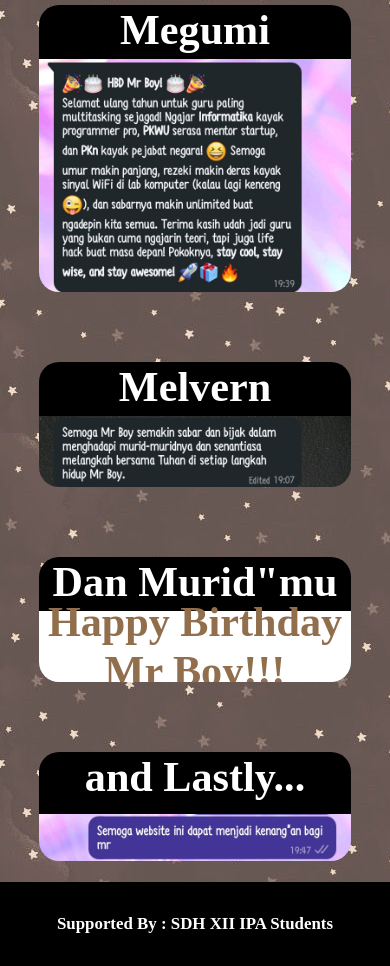
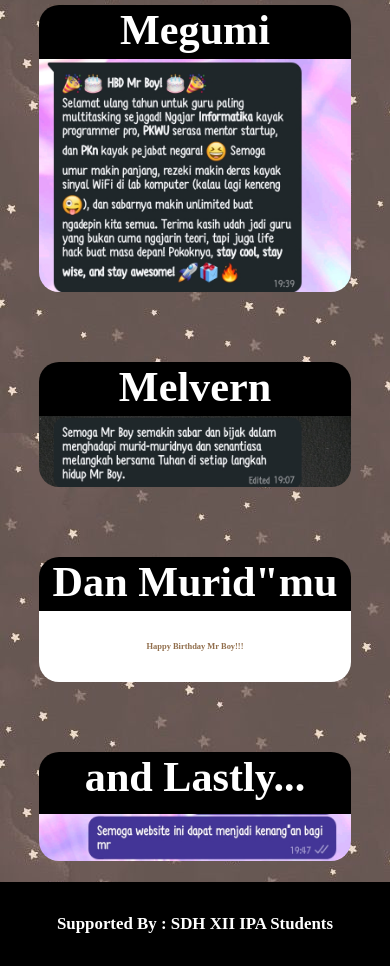
Before and after one commit to AJ-Zailos/hadiah, a plain HTML site: page wishes.html in a window 390 px wide. Shown: the part 1941-2907 px from the top of the page. Drawn offline with Linux system fonts and the light colour scheme.

Commit message:
Update wishs.css

```diff
--- a/wishs.css
+++ b/wishs.css
@@ -191,4 +191,7 @@ footer h1 {
     .orgl {
         width: 80%;
     }
+    #all h2 {
+    font-size: 1vh;
+    }
 }
```
